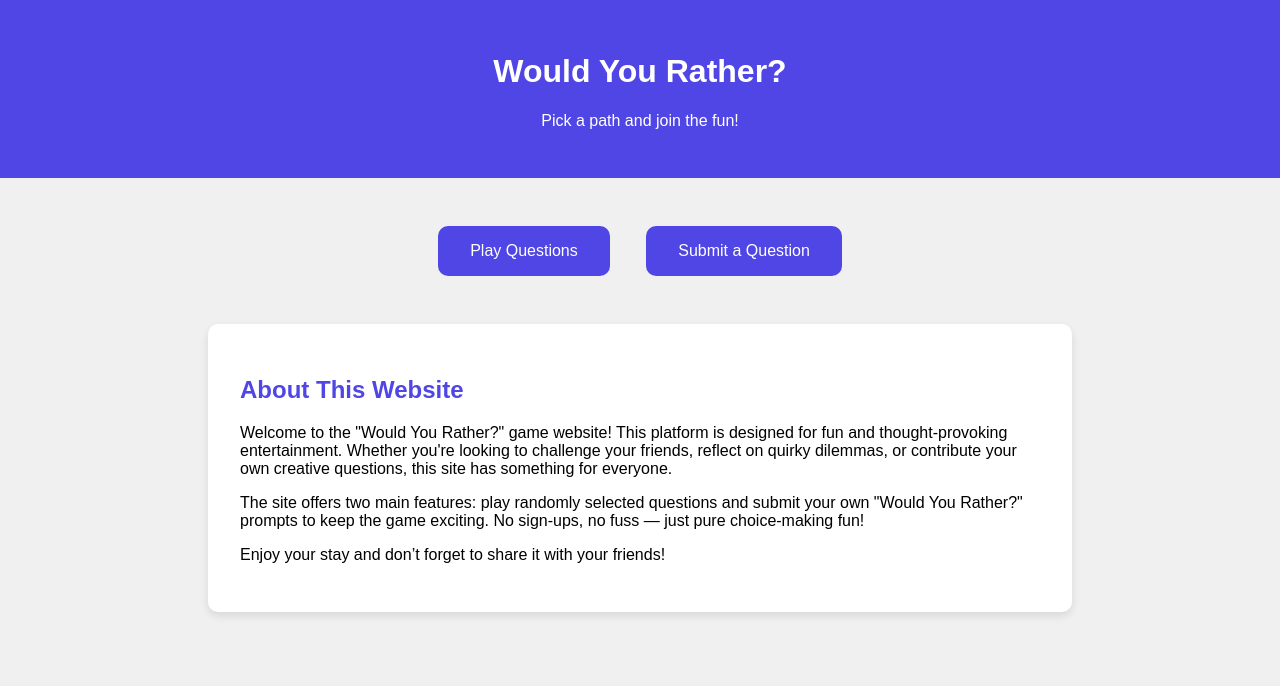
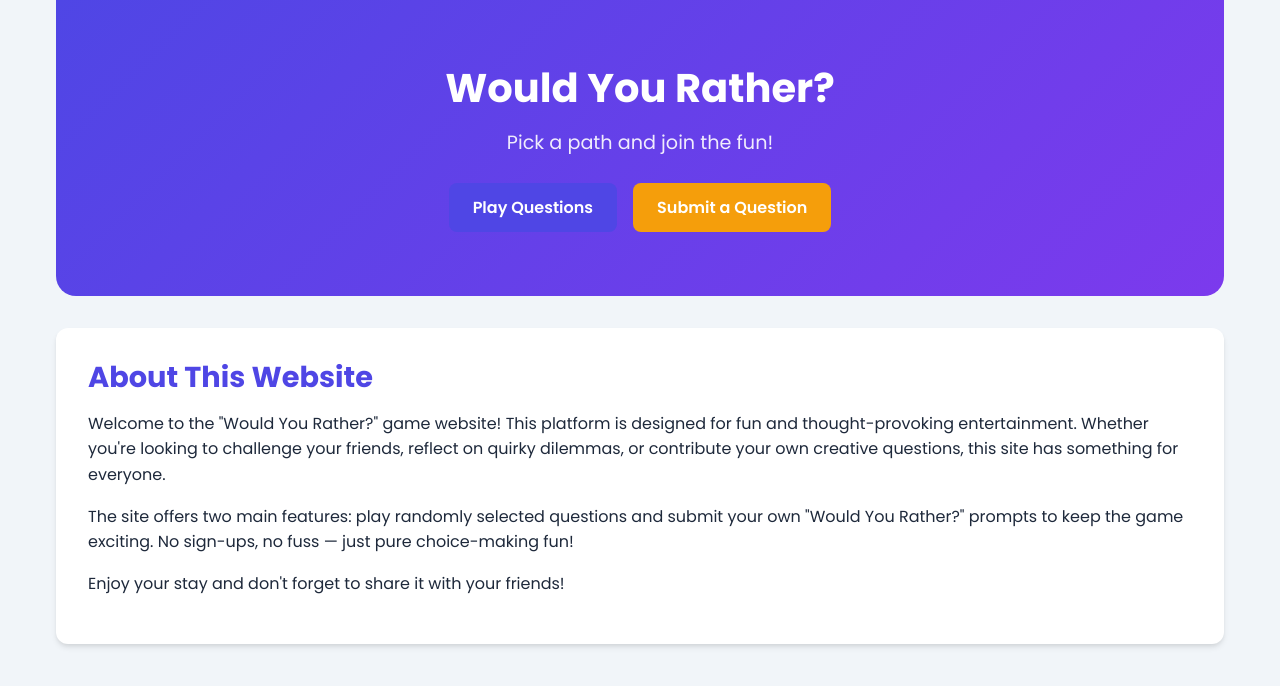
Before and after one commit to Gonzales-DCET/Would-You-Rather, a plain HTML site: page index.html in a window 1280 px wide. Drawn offline with Linux system fonts and the light colour scheme.

Commit message:
Update index.html

```diff
--- a/index.html
+++ b/index.html
@@ -4,60 +4,28 @@
   <meta charset="UTF-8">
   <meta name="viewport" content="width=device-width, initial-scale=1.0">
   <title>Would You Rather? - Home</title>
-  <style>
-    body {
-      font-family: sans-serif;
-      background-color: #f0f0f0;
-      margin: 0;
-      padding: 0;
-      text-align: center;
-    }
-    header {
-      background-color: #4f46e5;
-      color: white;
-      padding: 2rem;
-    }
-    main {
-      padding: 2rem;
-    }
-    a {
-      display: inline-block;
-      margin: 1rem;
-      padding: 1rem 2rem;
-      background-color: #4f46e5;
-      color: white;
-      text-decoration: none;
-      border-radius: 10px;
-    }
-    .about-section {
-      background-color: white;
-      margin: 2rem auto;
-      padding: 2rem;
-      max-width: 800px;
-      border-radius: 10px;
-      box-shadow: 0 4px 8px rgba(0, 0, 0, 0.1);
-      text-align: left;
-    }
-    .about-section h2 {
-      color: #4f46e5;
-    }
-  </style>
+  <link rel="stylesheet" href="styles.css">
+  <link href="https://fonts.googleapis.com/css2?family=Poppins:wght@400;600;700&display=swap" rel="stylesheet">
 </head>
 <body>
-  <header>
+  <div class="container">
+    <header class="hero">
       <h1>Would You Rather?</h1>
-    <p>Pick a path and join the fun!</p>
+      <p class="subtitle">Pick a path and join the fun!</p>
+      <div class="button-group">
+        <a href="play.html" class="btn btn-primary">Play Questions</a>
+        <a href="create.html" class="btn btn-secondary">Submit a Question</a>
+      </div>
     </header>
+
     <main>
-    <a href="play.html">Play Questions</a>
-    <a href="create.html">Submit a Question</a>
-
-    <div class="about-section">
+      <section class="about-section card">
         <h2>About This Website</h2>
         <p>Welcome to the "Would You Rather?" game website! This platform is designed for fun and thought-provoking entertainment. Whether you're looking to challenge your friends, reflect on quirky dilemmas, or contribute your own creative questions, this site has something for everyone.</p>
         <p>The site offers two main features: play randomly selected questions and submit your own "Would You Rather?" prompts to keep the game exciting. No sign-ups, no fuss — just pure choice-making fun!</p>
-      <p>Enjoy your stay and don’t forget to share it with your friends!</p>
+        <p>Enjoy your stay and don't forget to share it with your friends!</p>
+      </section>
+    </main>
   </div>
-  </main>
 </body>
 </html>
```
Lines whose indentation alone changed are shown as unchanged.
